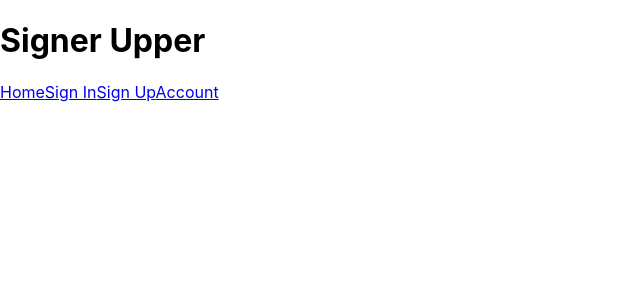
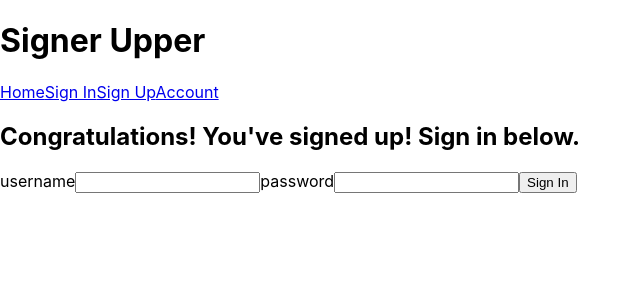
Before and after one commit to ChadWKirk/MERN-signup, a React (Create React App) app in the folder front/: page /SignedIn in a window 1280 px wide. Shown: the top 300 px of the page, without its empty margins (0-641 px from the left). Built offline with nearby package versions, Linux system fonts and the light colour scheme.

Commit message:
made signedin page and edited account page

```diff
--- a/front/src/App.js
+++ b/front/src/App.js
@@ -5,6 +5,7 @@ import Home from "./Pages/Home";
 import SignIn from "./Pages/SignIn";
 import SignUp from "./Pages/SignUp";
 import Account from "./Pages/Account";
+import SignedIn from "./Pages/SignedIn";
 
 function App() {
   return (
@@ -15,6 +16,7 @@ function App() {
         <Route path="/" element={<Home />}></Route>
         <Route path="/Signin" element={<SignIn />}></Route>
         <Route path="/Signup" element={<SignUp />}></Route>
+        <Route path="/SignedIn" element={<SignedIn />}></Route>
         <Route path="/Account" element={<Account />}></Route>
       </Routes>
     </BrowserRouter>
--- a/front/src/Pages/Account.js
+++ b/front/src/Pages/Account.js
@@ -1,6 +1,12 @@
 import React from "react";
 
 function Account() {
-  return <div>this is account</div>;
+  return (
+    <div>
+      <h1>Signed in as name</h1>
+      <h3>Details:</h3>
+      <h4>Name: name</h4>
+    </div>
+  );
 }
 export default Account;
--- /dev/null
+++ b/front/src/Pages/SignedIn.js
@@ -0,0 +1,17 @@
+import React from "react";
+
+function SignedIn() {
+  return (
+    <div>
+      <h2>Congratulations! You've signed up! Sign in below.</h2>
+      <form>
+        <label>username</label>
+        <input></input>
+        <label>password</label>
+        <input></input>
+        <button>Sign In</button>
+      </form>
+    </div>
+  );
+}
+export default SignedIn;
```
